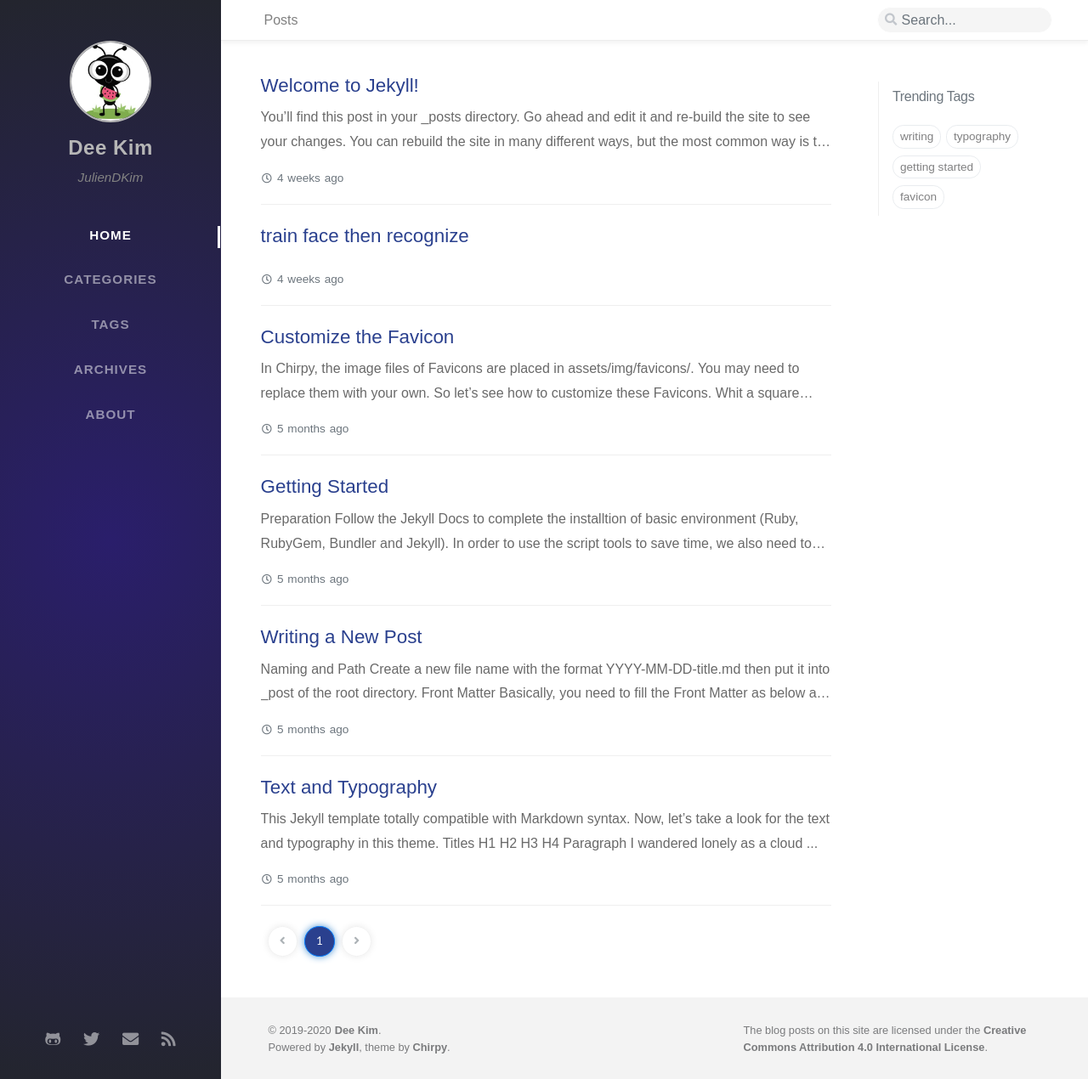
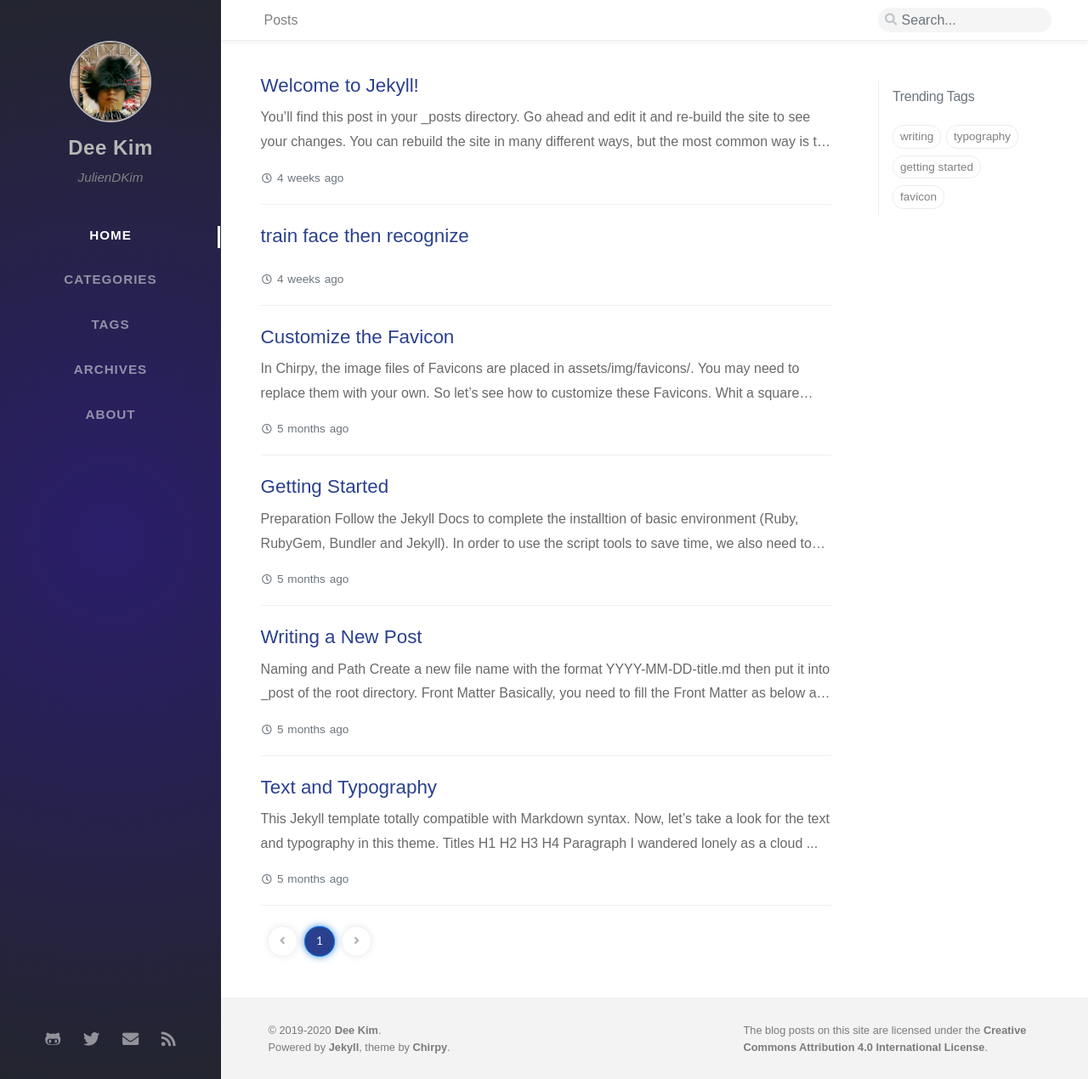
Before and after one commit to juliendkim/juliendkim.github.io, a Jekyll site: the page built from index.html, in a window 1280 px wide and 1270 px high. Shown: the whole window at 85% size. Built offline with Jekyll 4.4.1, drawn with Linux system fonts in a browser that asks for light colours; nearby versions of some CDN libraries; some web fonts are replaced; the list of posts is cut into pages by our own code; comment, search, counter and statistics services are not loaded.

Commit message:
change avatar

```diff
--- a/_config.yml
+++ b/_config.yml
@@ -20,7 +20,7 @@
 
 author: Dee Kim                  # change to your full name
 
-avatar: /assets/img/sample/avatar.jpg   # support internet resources
+avatar: /assets/img/deekim.jpg   # support internet resources
 
 github:
   username: juliendkim@gmail.com             # change to your github username
```
Also changed, not shown: assets/img/deekim.jpg (added).
